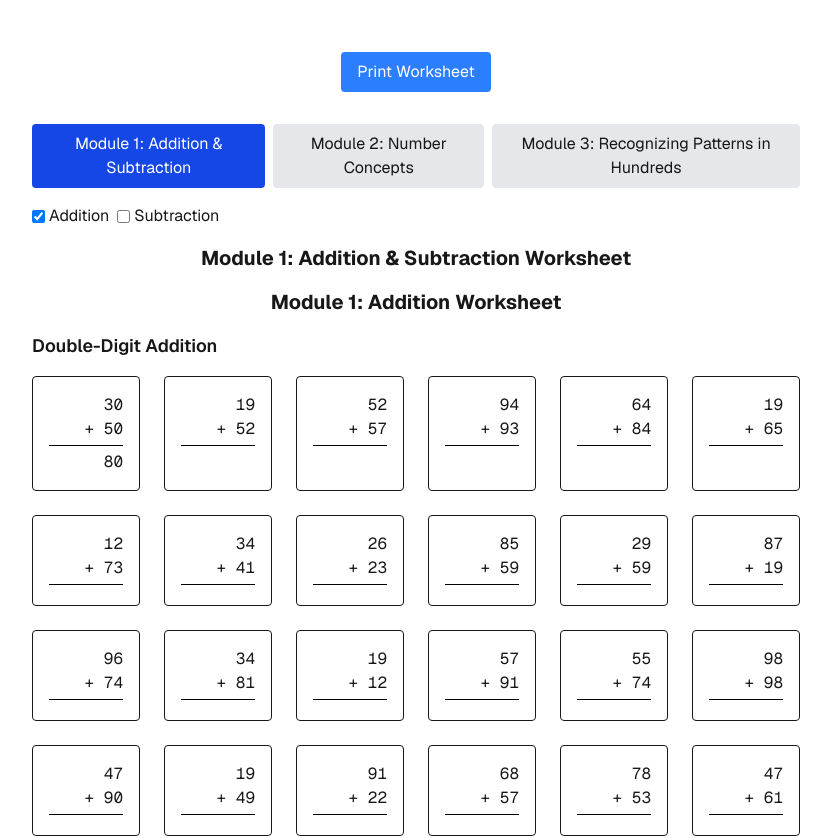
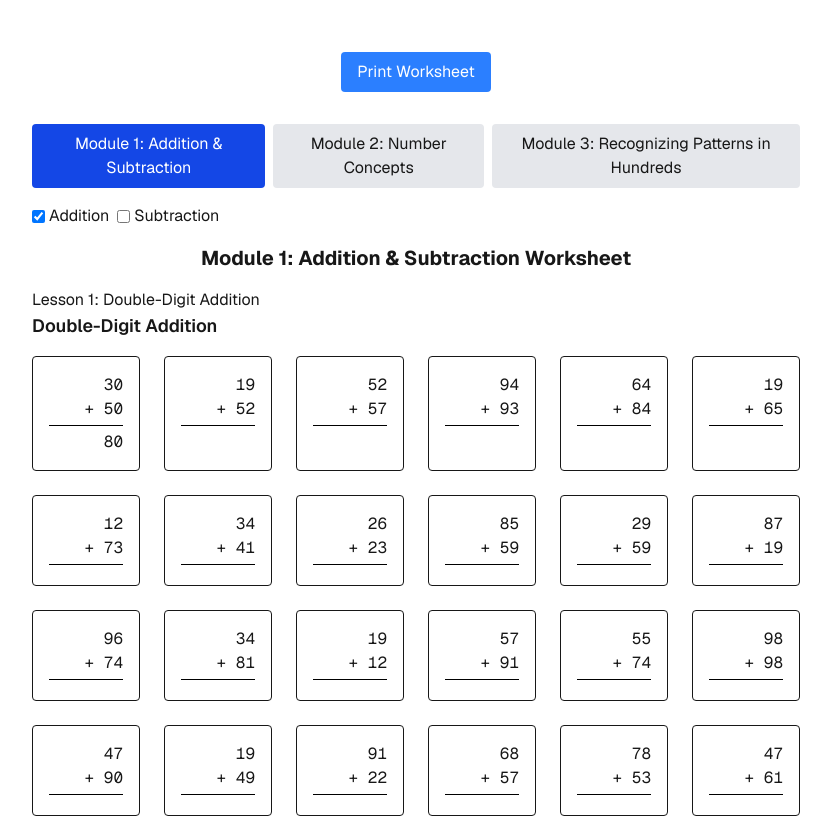
Before and after one commit to buddalasunil999/worksheets, a Next.js app: page / in a window 1280 px wide. Shown: the top 838 px of the page, without its empty margins (224-1055 px from the left). Built offline with nearby package versions, Linux system fonts and the light colour scheme.

Commit message:
pass component in the state

```diff
--- a/src/components/WorksheetContext.tsx
+++ b/src/components/WorksheetContext.tsx
@@ -1,4 +1,16 @@
 import React, { createContext, useContext, useState, ReactNode } from 'react';
+import { Addition } from './modules/module1/Addition';
+import { Subtraction } from './modules/module1/Subtraction';
+import { Lesson1 as Module2Lesson1 } from './modules/module2/Lesson1';
+import { Lesson2 as Module2Lesson2 } from './modules/module2/Lesson2';
+import { Lesson3 as Module2Lesson3 } from './modules/module2/Lesson3';
+import { Lesson4 as Module2Lesson4 } from './modules/module2/Lesson4';
+import { Lesson5 as Module2Lesson5 } from './modules/module2/Lesson5';
+import { Lesson6 as Module2Lesson6 } from './modules/module2/Lesson6';
+import Lesson1_M3 from './modules/module3/Lesson1';
+import Lesson2_M3 from './modules/module3/Lesson2';
+import Lesson3_M3 from './modules/module3/Lesson3';
+import Lesson4_M3 from './modules/module3/Lesson4';
 
 export type Lesson = {
     id: number;
@@ -7,6 +19,7 @@ export type Lesson = {
     limit: number;
     min: number;
     max: number;
+    component: React.ReactNode;
 };
 
 export type Module = {
@@ -33,18 +46,20 @@ export const defaultModules: Module[] = [
             {
                 id: 1,
                 type: 'Addition',
-                name: 'Module 1: Addition Worksheet',
+                name: 'Double-Digit Addition',
                 limit: 42,
                 min: 1,
                 max: 100,
+                component: <Addition limit={42} max={100} />,
             },
             {
                 id: 2,
                 type: 'Subtraction',
-                name: 'Module 1: Subtraction Worksheet',
+                name: 'Double-Digit Subtraction',
                 limit: 42,
                 min: 1,
                 max: 100,
+                component: <Subtraction limit={42} max={100} />,
             }
         ],
     },
@@ -53,12 +68,12 @@ export const defaultModules: Module[] = [
         name: 'Module 2',
         description: 'Module 2: Number Concepts',
         lessons: [
-            { id: 1, type: 'face-value', name: 'Face Value and Place Value', limit: 20, min: 100, max: 200 },
-            { id: 2, type: 'expanded-form', name: 'Expanded and Standard Forms', limit: 20, min: 100, max: 200 },
-            { id: 3, type: 'before-after-between', name: 'Before, After, and Between (up to 200)', limit: 20, min: 100, max: 200 },
-            { id: 4, type: 'comparing-ordering', name: 'Comparing and Ordering Numbers', limit: 20, min: 100, max: 200 },
-            { id: 5, type: 'ordinal', name: 'Ordinal Numbers (11 to 200)', limit: 20, min: 100, max: 200 },
-            { id: 6, type: 'even-odd', name: 'Even and Odd Numbers', limit: 20, min: 100, max: 200 },
+            { id: 1, type: 'face-value', name: 'Face Value and Place Value', limit: 20, min: 100, max: 200, component: <Module2Lesson1 limit={20} min={100} max={200} /> },
+            { id: 2, type: 'expanded-form', name: 'Expanded and Standard Forms', limit: 20, min: 100, max: 200, component: <Module2Lesson2 limit={20} min={100} max={200} /> },
+            { id: 3, type: 'before-after-between', name: 'Before, After, and Between (up to 200)', limit: 20, min: 100, max: 200, component: <Module2Lesson3 limit={20} min={100} max={200} /> },
+            { id: 4, type: 'comparing-ordering', name: 'Comparing and Ordering Numbers', limit: 20, min: 100, max: 200, component: <Module2Lesson4 limit={20} min={100} max={200} /> },
+            { id: 5, type: 'ordinal', name: 'Ordinal Numbers (11 to 200)', limit: 20, min: 100, max: 200, component: <Module2Lesson5 limit={20} min={100} max={200} /> },
+            { id: 6, type: 'even-odd', name: 'Even and Odd Numbers', limit: 20, min: 100, max: 200, component: <Module2Lesson6 limit={20} min={100} max={200} /> },
         ],
     },
     {
@@ -66,10 +81,10 @@ export const defaultModules: Module[] = [
         name: 'Module 3',
         description: 'Module 3: Recognizing Patterns in Hundreds',
         lessons: [
-            { id: 1, type: 'patterns', name: 'Recognizing Patterns in Hundreds', limit: 25, min: 1, max: 1000 },
-            { id: 2, type: 'skip-5s', name: 'Skip-Counting by 5s', limit: 25, min: 1, max: 1000 },
-            { id: 3, type: 'skip-10s', name: 'Skip-Counting by 10s', limit: 25, min: 1, max: 1000 },
-            { id: 4, type: 'skip-100s', name: 'Skip-Counting by 100\'s', limit: 25, min: 1, max: 1000 },
+            { id: 1, type: 'patterns', name: 'Recognizing Patterns in Hundreds', limit: 25, min: 1, max: 1000, component: <Lesson1_M3 limit={25} max={1000} /> },
+            { id: 2, type: 'skip-5s', name: 'Skip-Counting by 5s', limit: 25, min: 1, max: 1000, component: <Lesson2_M3 limit={25} max={1000} /> },
+            { id: 3, type: 'skip-10s', name: 'Skip-Counting by 10s', limit: 25, min: 1, max: 1000, component: <Lesson3_M3 limit={25} max={1000} /> },
+            { id: 4, type: 'skip-100s', name: 'Skip-Counting by 100s', limit: 25, min: 1, max: 1000, component: <Lesson4_M3 limit={25} max={1000} /> },
         ],
     },
 ];
--- a/src/components/WorksheetGenerator.tsx
+++ b/src/components/WorksheetGenerator.tsx
@@ -9,7 +9,6 @@ const WorksheetGeneratorInner = () => {
   const {
     modules,
     selectedModuleId,
-    selectedLessonIds,
     setSelectedModuleId,
     setSelectedLessonIds,
   } = useWorksheet();
--- a/src/components/modules/module1/Addition.tsx
+++ b/src/components/modules/module1/Addition.tsx
@@ -30,23 +30,20 @@ export const generateAdditionProblems = (count: number, max: number): MathProble
 };
 
 interface AdditionProps {
-  numberOfLessons?: number;
+  limit?: number;
   max?: number;
 }
 
 
-export function Addition({ numberOfLessons = 10, max = 100 }: AdditionProps) {
+export function Addition({ limit = 10, max = 100 }: AdditionProps) {
   const [problems, setProblems] = useState<MathProblem[]>([]);
 
   useEffect(() => {
-      setProblems(generateAdditionProblems(numberOfLessons, max));
-  }, [numberOfLessons, max]);
+      setProblems(generateAdditionProblems(limit, max));
+  }, [limit, max]);
 
   return (
     <div className="mb-8 print:mb-4">
-      <div className="mb-4 text-center">
-        <h2 className="text-xl font-bold">Module 1: Addition Worksheet</h2>
-      </div>
       <div className="mb-6">
         <h3 className="text-lg font-semibold mb-4">Double-Digit Addition</h3>
         <div className="grid grid-cols-6 gap-6">
--- a/src/components/modules/module1/Module1Worksheet.tsx
+++ b/src/components/modules/module1/Module1Worksheet.tsx
@@ -1,12 +1,14 @@
-import { Addition } from "./Addition";
-import { Subtraction } from "./Subtraction";
-
+import React from "react";
 import { useWorksheet, defaultModules } from '../../WorksheetContext';
-import React from "react";
 
 export default function Module1Worksheet() {
   const { selectedLessonIds, setSelectedLessonIds } = useWorksheet();
   const lessons = defaultModules.find((m) => m.id === 1)?.lessons || [];
+
+  const renderLessonComponent = (lesson: any) => {
+    if (!lesson.component) return null;
+    return React.cloneElement(lesson.component, { key: lesson.id, limit: lesson.limit, min: lesson.min, max: lesson.max });
+  };
 
   return (
     <div className="mb-8 print:mb-4">
@@ -33,26 +35,15 @@ export default function Module1Worksheet() {
           <h2 className="text-xl font-bold">Module 1: Addition & Subtraction Worksheet</h2>
         </div>
       </div>
-      {selectedLessonIds.map((lessonId, idx) => {
+      {selectedLessonIds.length > 0 && selectedLessonIds.map((lessonId, idx) => {
         const lesson = lessons.find(l => l.id === lessonId);
         if (!lesson) return null;
-        let content = null;
-        if (lessonId === 1) {
-          content = <Addition key={lessonId} numberOfLessons={lesson.limit} max={lesson.max} />;
-        } else if (lessonId === 2) {
-          content = <Subtraction key={lessonId} numberOfLessons={lesson.limit} max={lesson.max} />;
-        }
-        if (!content) return null;
-        // Add page break after each lesson except the last one
-        if (selectedLessonIds.length > 1 && idx < selectedLessonIds.length - 1) {
-          return (
-            <React.Fragment key={lessonId}>
-              {content}
-              <div className="print:break-after-page" />
-            </React.Fragment>
-          );
-        }
-        return content;
+        return (
+          <div key={lesson.id} className={idx > 0 ? 'mb-6 print:break-before-page' : 'mb-6'}>
+            <h2>{`Lesson ${lesson.id}: ${lesson.name}`}</h2>
+            {renderLessonComponent(lesson)}
+          </div>
+        );
       })}
     </div>
   );
--- a/src/components/modules/module1/Subtraction.tsx
+++ b/src/components/modules/module1/Subtraction.tsx
@@ -30,22 +30,19 @@ export const generateSubtractionProblems = (count: number, max: number): MathPro
 };
 
 interface SubtractionProps {
-  numberOfLessons?: number;
+  limit?: number;
   max?: number;
 }
 
 
-export function Subtraction({ numberOfLessons = 10, max = 100 }: SubtractionProps) {
+export function Subtraction({ limit = 10, max = 100 }: SubtractionProps) {
   const [problems, setProblems] = useState<MathProblem[]>([]);
 
   useEffect(() => {
-      setProblems(generateSubtractionProblems(numberOfLessons, max));
-  }, [numberOfLessons, max]);
+      setProblems(generateSubtractionProblems(limit, max));
+  }, [limit, max]);
   return (
     <div className="mb-8 print:mb-4">
-      <div className="mb-4 text-center">
-        <h2 className="text-xl font-bold">Module 1: Subtraction Worksheet</h2>
-      </div>
       <div className="mb-6">
         <h3 className="text-lg font-semibold mb-4">Double-Digit Subtraction</h3>
         <div className="grid grid-cols-6 gap-6">
--- a/src/components/modules/module2/Module2Worksheet.tsx
+++ b/src/components/modules/module2/Module2Worksheet.tsx
@@ -1,34 +1,15 @@
 import React from 'react';
-import { Lesson1 } from './Lesson1';
-import { Lesson2 } from './Lesson2';
-import { Lesson3 } from './Lesson3';
-import { Lesson4 } from './Lesson4';
-import { Lesson5 } from './Lesson5';
-import { Lesson6 } from './Lesson6';
-
 import { useWorksheet, defaultModules } from '../../WorksheetContext';
 
 export default function Module2Worksheet() {
   const { selectedLessonIds, setSelectedLessonIds } = useWorksheet();
   const lessons = defaultModules.find((m) => m.id === 2)?.lessons || [];
 
-  const renderLessonComponent = (lesson: any) => {
-    switch (lesson.id) {
-      case 1:
-        return <Lesson1 key={lesson.id} limit={lesson.limit} min={lesson.min} max={lesson.max} />;
-      case 2:
-        return <Lesson2 key={lesson.id} limit={lesson.limit} min={lesson.min} max={lesson.max} />;
-      case 3:
-        return <Lesson3 key={lesson.id} limit={lesson.limit} min={lesson.min} max={lesson.max} />;
-      case 4:
-        return <Lesson4 key={lesson.id} limit={lesson.limit} min={lesson.min} max={lesson.max} />;
-      case 5:
-        return <Lesson5 key={lesson.id} limit={lesson.limit} min={lesson.min} max={lesson.max} />;
-      case 6:
-        return <Lesson6 key={lesson.id} limit={lesson.limit} min={lesson.min} max={lesson.max} />;
-      default:
-        return null;
-}
+  const renderLessonComponent = (lesson: import('../../WorksheetContext').Lesson) => {
+    if (!lesson.component || !React.isValidElement(lesson.component)) return null;
+    return React.isValidElement(lesson.component)
+      ? React.cloneElement(lesson.component, {})
+      : null;
   };
 
   return (
--- a/src/components/modules/module3/Module3Worksheet.tsx
+++ b/src/components/modules/module3/Module3Worksheet.tsx
@@ -1,8 +1,4 @@
 import React from 'react';
-import Lesson1 from './Lesson1';
-import Lesson2 from './Lesson2';
-import Lesson3 from './Lesson3';
-import Lesson4 from './Lesson4';
 
 import { useWorksheet, defaultModules } from '../../WorksheetContext';
 
@@ -11,19 +7,12 @@ export const Module3Worksheet: React.FC = () => {
   const { selectedLessonIds, setSelectedLessonIds } = useWorksheet();
   const lessons = defaultModules.find((m) => m.id === 3)?.lessons || [];
 
-  const renderLessonComponent = (lesson: any) => {
-    switch (lesson.id) {
-      case 1:
-        return <Lesson1 key={lesson.id} limit={lesson.limit} max={lesson.max} />;
-      case 2:
-        return <Lesson2 key={lesson.id} limit={lesson.limit} max={lesson.max} />;
-      case 3:
-        return <Lesson3 key={lesson.id} limit={lesson.limit} max={lesson.max} />;
-      case 4:
-        return <Lesson4 key={lesson.id} limit={lesson.limit} max={lesson.max} />;
-      default:
-        return null;
-    }
+  // Use the component from lesson definition
+  const renderLessonComponent = (lesson: import('../../WorksheetContext').Lesson) => {
+    if (!lesson.component || !React.isValidElement(lesson.component)) return null;
+    return React.isValidElement(lesson.component)
+      ? React.cloneElement(lesson.component, {})
+      : null;
   };
 
   return (
```
